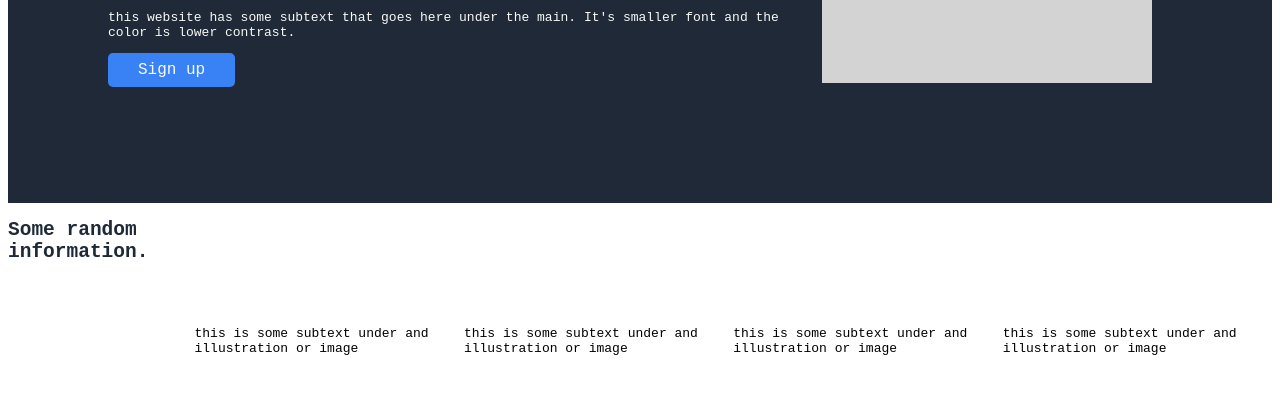
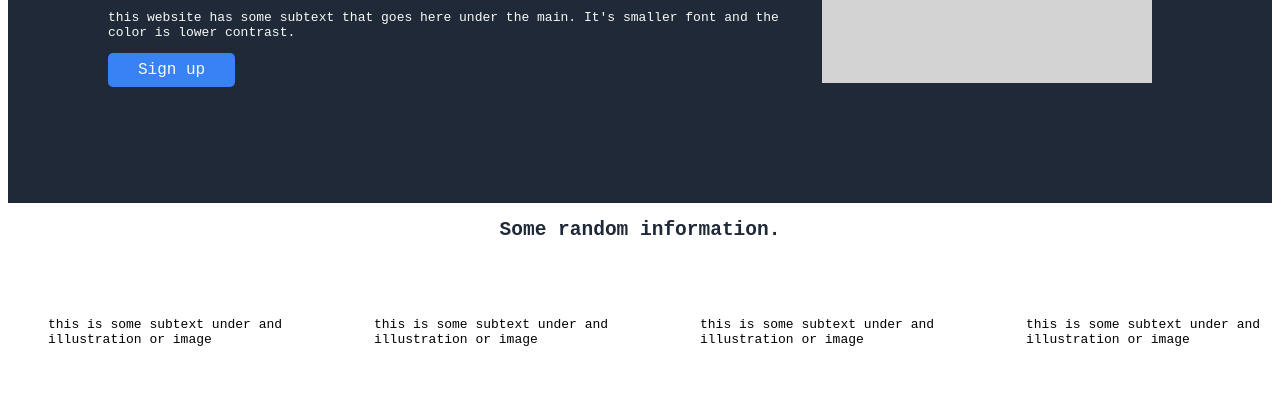
Before and after one commit to twan47/Landing-page, a plain HTML site: page index.html in a window 1280 px wide. Shown: the part 317-710 px from the top of the page. Drawn offline with Linux system fonts and the light colour scheme.

Commit message:
created new element just for h2. centered it and box text

```diff
--- a/index.html
+++ b/index.html
@@ -36,9 +36,10 @@
             <div class="image-placeholder"></div>
         </div>
     </div>
+    <div class="h2">
+        <h2>Some random information.</h2>
+    </div>
     <div class="container-two">
-        <div class="h2">
-        <h2>Some random information.</h2></div>
         <div class="box"></div>
         <div class="box-text">
         <p>this is some subtext under and illustration or image</p></div>
--- a/styles.css
+++ b/styles.css
@@ -92,19 +92,16 @@ h1 {
     font-family: monospace;
     justify-items: center;
     align-items: center;
+    flex-direction: row;
+    height:150px;
+    gap: 40px;
 }
 
 .h2 {
     display: flex;
+    justify-content: center;
     size: 36px;
     font-weight: bolder;
     color:#1f2937;
-    padding-bottom: 100px;
-    justify-self: center;
+    font-family: monospace;
 }
-
-.box-text {
-    display: flex;
-    flex-direction: row;
-    padding-top: 100px;
-}
```
